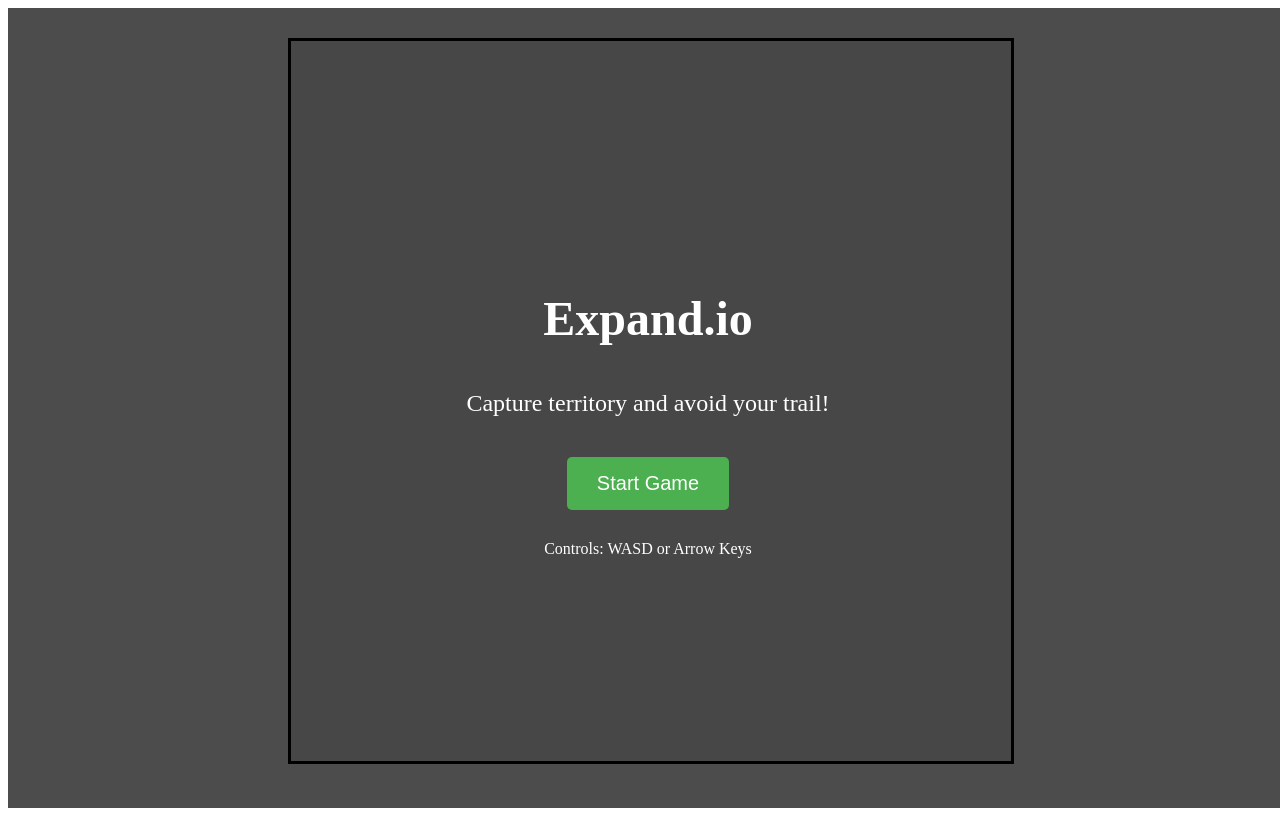
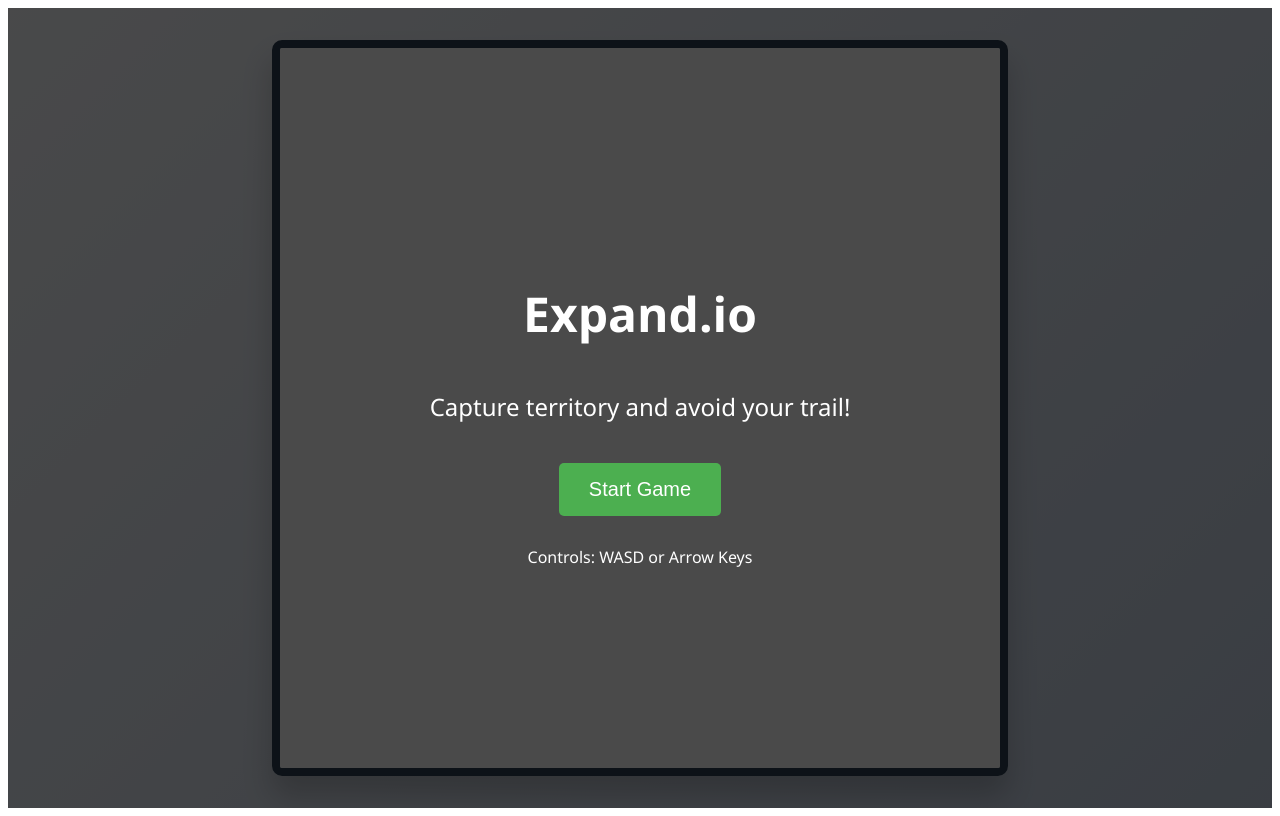
Before and after one commit to manameaaus/expand-io, a React (Vite) app: page / in a window 1280 px wide. Built offline with nearby package versions, Linux system fonts and the light colour scheme.

Commit message:
added styling

```diff
--- a/src/componenets/Canvas.jsx
+++ b/src/componenets/Canvas.jsx
@@ -1,6 +1,7 @@
 import { useRef, useEffect, useState } from "react";
 import StartScreen from "./StartScreen";
 import EndScreen from "./EndScreen";
+import "./GameStyling.css";
 
 export default function Canvas() {
   const playerRadius = 10;
@@ -517,50 +518,21 @@ export default function Canvas() {
   };
 
   return (
-    <div
-      style={{
-        textAlign: "center",
-        position: "relative",
-        overflow: "hidden",
-        width: "100vw",
-        height: "100vh",
-        display: "flex",
-        flexDirection: "column",
-        alignItems: "center",
-        justifyContent: "center",
-      }}
-    >
+    <div className="game-container">
       {!gameStarted && <StartScreen onStart={() => setGameStarted(true)} />}
       {gameOver && <EndScreen onRestart={restartGame} />}
 
-      <div
-        style={{
-          position: "relative",
-          width: "min(90vw, 90vh)",
-          height: "min(90vw, 90vh)",
-          maxWidth: "1600px",
-          maxHeight: "1600px",
-        }}
-      >
+      <div className="canvas-wrapper">
         <canvas
           ref={canvasRef}
-          style={{
-            border: "3px solid #000",
-            background: "#f0f0f0",
-            width: "100%",
-            height: "100%",
-          }}
+          className="game-canvas"
           width={canvasDiameter}
           height={canvasDiameter}
         />
       </div>
-      <div
-        style={{
-          fontSize: "min(4vw, 24px)",
-          margin: "10px",
-          fontWeight: "bold",
-        }}
-      ></div>
+      <div>
+        {gameOver && <span className="game-over-text">| Game Over!</span>}
+      </div>
     </div>
   );
 }
--- /dev/null
+++ b/src/componenets/GameStyling.css
@@ -0,0 +1,59 @@
+.game-container {
+  display: flex;
+  flex-direction: column;
+  align-items: center;
+  justify-content: center;
+  min-height: 100vh;
+  background: linear-gradient(135deg, #f5f7fa 0%, #c3cfe2 100%);
+  font-family: "Segoe UI", Tahoma, Geneva, Verdana, sans-serif;
+  overflow: hidden;
+  position: relative;
+}
+
+.canvas-wrapper {
+  position: relative;
+  width: min(90vw, 90vh);
+  height: min(90vw, 90vh);
+  max-width: 1600px;
+  max-height: 1600px;
+  box-shadow: 0 20px 30px rgba(0, 0, 0, 0.2);
+  border-radius: 10px;
+  overflow: hidden;
+  border: 8px solid #2c3e50;
+}
+
+.game-canvas {
+  width: 100%;
+  height: 100%;
+  background-color: #f8f9fa;
+  display: block;
+}
+
+.game-over-text {
+  color: #e74c3c;
+  animation: pulse 1.5s infinite;
+}
+
+@keyframes pulse {
+  0% {
+    opacity: 0.8;
+  }
+  50% {
+    opacity: 1;
+  }
+  100% {
+    opacity: 0.8;
+  }
+}
+
+@media (max-width: 768px) {
+  .canvas-wrapper {
+    width: 95vw;
+    height: 95vw;
+  }
+
+  .score-display {
+    font-size: 5vw;
+    padding: 8px 20px;
+  }
+}
```
